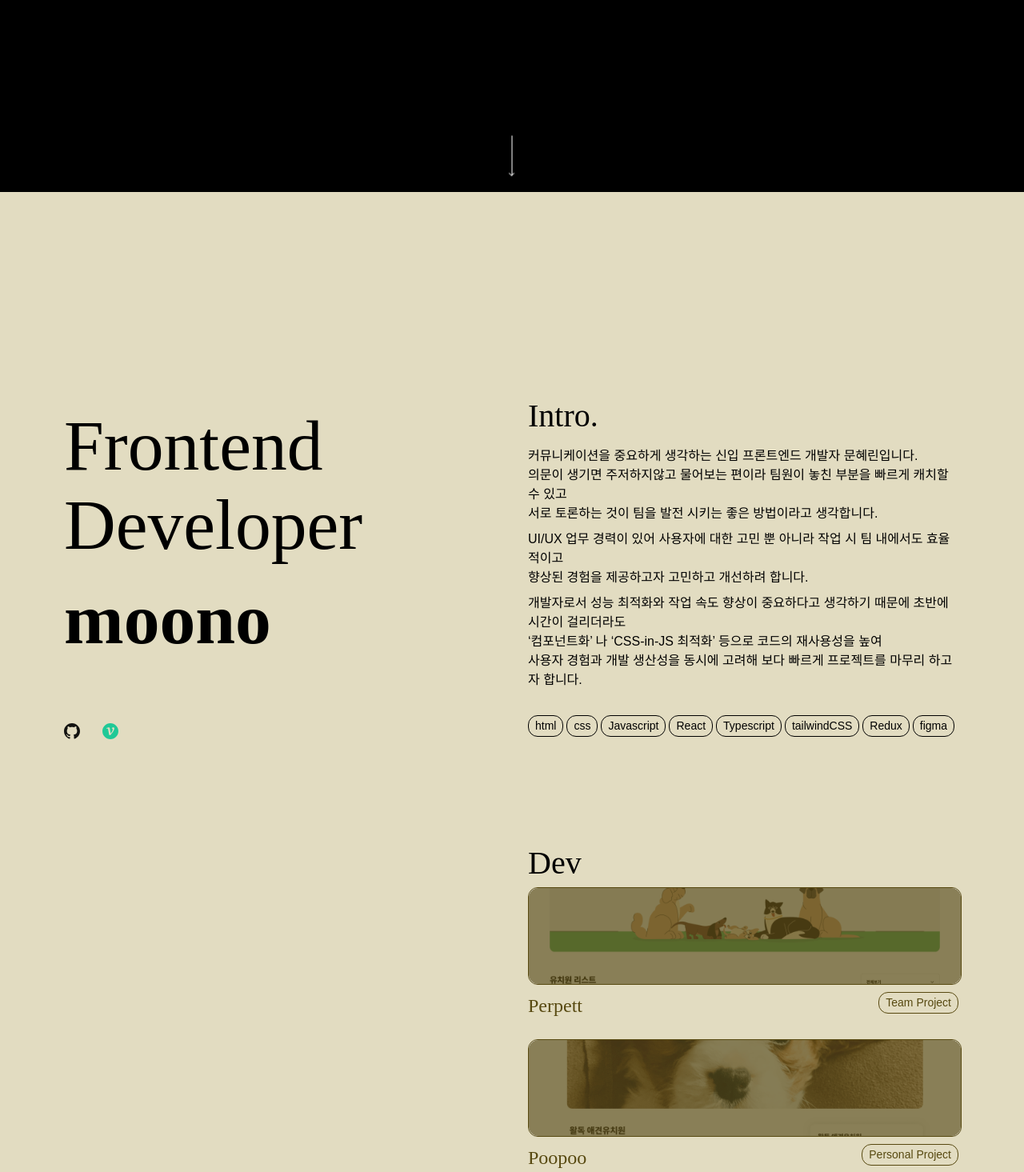
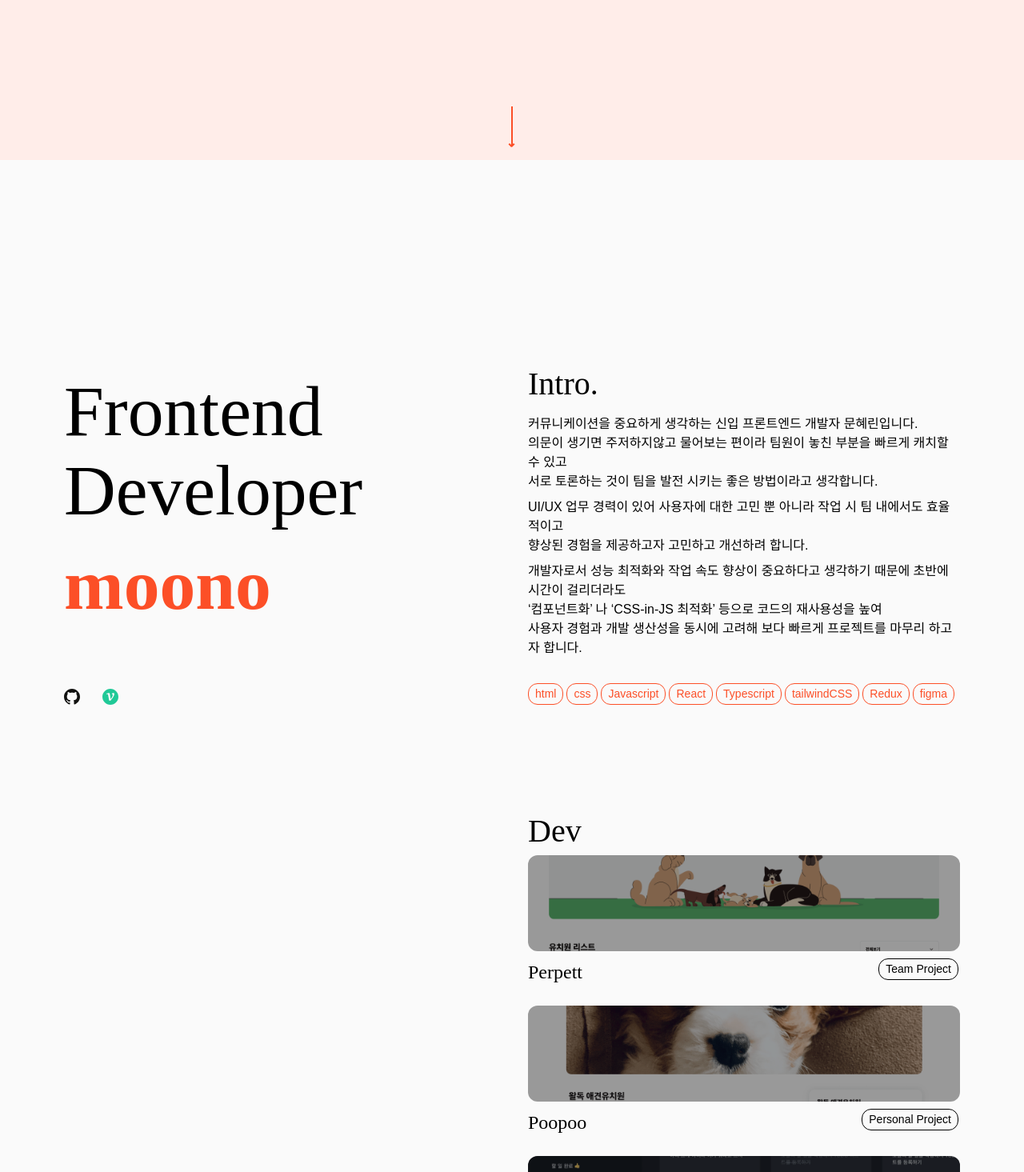
Before and after one commit to moonozz/portfolio, a React (Create React App) app: page / in a window 1280 px wide. Shown: the part 560-2025 px from the top of the page at 80% size. Built offline with nearby package versions, Linux system fonts and the light colour scheme; a web font is replaced by a local one.

Commit message:
:lipstick: Style: color 수정

```diff
--- a/src/component/Card.jsx
+++ b/src/component/Card.jsx
@@ -97,7 +97,7 @@ function Card({ id, text, items, imgUrl, theme }) {
           <TagGroup>
             <Tag
               items={items}
-              borderColor={theme.color.mainDark}
+              borderColor={theme.color.black}
               key={items.index}
             />
           </TagGroup>
@@ -111,8 +111,9 @@ export default withTheme(Card);
 
 const StyleLink = styled(Link)`
   &:hover {
-    text-decoration: none;
-    font-weight: 900;
+    /* text-decoration: none; */
+    /* font-weight: 900; */
+    /* color: ${({ theme }) => theme.color.main}; */
   }
 `;
 
@@ -121,6 +122,10 @@ const CardDiv = styled.div`
   flex-direction: column;
   margin-bottom: 2.4rem;
   will-change: animation, keyframe;
+  /* color: ${({ theme }) => theme.color.black}; */
+  &:hover {
+    /* color: ${({ theme }) => theme.color.main}; */
+  }
 `;
 
 const Img = styled.div`
@@ -130,11 +135,12 @@ const Img = styled.div`
   height: 12rem;
   background: center / cover no-repeat
     url(${process.env.PUBLIC_URL}/assets/${props => props.$image});
-  border: 0.1rem solid ${({ theme }) => theme.color.mainDark};
   transition: all 0.5s;
-  /* transition: height cubic-bezier(0.4, 0, 1, 1) 300ms; */
+  color: ${({ theme }) => theme.color.black};
+
   &:hover {
     height: 30.8rem;
+    color: ${({ theme }) => theme.color.main};
   }
   &::after {
     position: absolute;
@@ -143,9 +149,8 @@ const Img = styled.div`
     left: 0;
     bottom: 0;
     content: '';
-    background-color: ${({ theme }) => theme.color.mainDark};
-    /* mix-blend-mode: normal; */
-    opacity: 0.7;
+    background-color: ${({ theme }) => theme.color.black};
+    opacity: 0.4;
     border-radius: 1.2rem;
   }
 `;
@@ -155,6 +160,11 @@ const Content = styled.div`
   justify-content: space-between;
   align-items: center;
   margin-top: 0.8rem;
+  &:hover {
+    text-decoration: none;
+    /* font-weight: 900; */
+    color: ${({ theme }) => theme.color.main};
+  }
 `;
 
 const TagGroup = styled.div`
@@ -162,7 +172,7 @@ const TagGroup = styled.div`
 `;
 
 const Title = styled.h4`
-  color: ${({ theme }) => theme.color.mainDark};
+  color: ${({ theme }) => theme.color.black};
   font-family: 'Clash Display';
   font-size: 1.8rem;
 
--- a/src/component/Header.jsx
+++ b/src/component/Header.jsx
@@ -62,7 +62,7 @@ const HeaderSec = styled.header`
     font-weight: 600;
     /* color: ${({ theme }) => theme.color.white}; */
     color: ${({ theme, back }) =>
-      back === 'main' ? theme.color.white : theme.color.black};
+      back === 'main' ? theme.color.main : theme.color.black};
   }
   @media ${({ theme }) => theme.tablet} {
     width: calc(100% - 6.4rem);
--- a/src/pages/Home.jsx
+++ b/src/pages/Home.jsx
@@ -122,7 +122,7 @@ function Home({ theme }) {
               <Tag
                 key={skillArr.indexOf}
                 items={skillArr}
-                borderColor={theme.color.black}
+                borderColor={theme.color.main}
               />
             </TagGroup>
           </Intro>
@@ -165,9 +165,9 @@ export default withTheme(Home);
 const Main = styled.section`
   display: flex;
   position: relative;
-  background-color: ${({ theme }) => theme.color.black};
+  background-color: ${({ theme }) => theme.color.mainLight};
   justify-content: center;
-  height: 100vh;
+  height: 95vh;
   width: 100vw;
 `;
 
@@ -217,7 +217,7 @@ const FlowTitle = styled.div`
 `;
 
 const Outline = styled.span`
-  color: ${({ theme }) => theme.color.black};
+  color: ${({ theme }) => theme.color.mainLight};
   -webkit-text-stroke: 0.1rem ${({ theme }) => theme.color.main};
   display: inline-block;
   font-weight: 900;
@@ -241,14 +241,14 @@ const Arrow = styled.span`
   position: absolute;
   bottom: 5%;
   width: 3rem;
-  height: 0.1rem;
-  background-color: ${({ theme }) => theme.color.white};
+  height: 0.2rem;
+  background-color: ${({ theme }) => theme.color.main};
   transform: rotateZ(90deg);
   animation: ${arrowAni} 1s linear infinite;
 
   &::before {
     content: '';
-    border-bottom: 0.1rem solid ${({ theme }) => theme.color.white};
+    border-bottom: 0.2rem solid ${({ theme }) => theme.color.main};
     position: absolute;
     width: 20%;
 
@@ -258,7 +258,7 @@ const Arrow = styled.span`
   }
   &::after {
     content: '';
-    border-bottom: 0.1rem solid ${({ theme }) => theme.color.white};
+    border-bottom: 0.2rem solid ${({ theme }) => theme.color.main};
     position: absolute;
     width: 20%;
 
@@ -285,7 +285,7 @@ const Arrow = styled.span`
 `;
 
 const Content = styled.section`
-  background-color: ${({ theme }) => theme.color.main};
+  background-color: ${({ theme }) => theme.color.lightGray100};
   display: flex;
   position: relative;
   flex-direction: column;
@@ -329,6 +329,9 @@ const StickyTxt = styled.div`
   h3:first-child {
     margin-bottom: 2rem;
     font-weight: 400;
+  }
+  h3:last-child {
+    color: ${({ theme }) => theme.color.main};
   }
   @media ${({ theme }) => theme.tablet} {
     font-size: 7vw;
--- a/src/pages/ProductPage.jsx
+++ b/src/pages/ProductPage.jsx
@@ -133,7 +133,7 @@ function ProductPage() {
 export default ProductPage;
 
 const Container = styled.div`
-  background-color: ${({ theme }) => theme.color.lightGray};
+  background-color: ${({ theme }) => theme.color.lightGray150};
   color: ${({ theme }) => theme.color.black};
   position: relative;
   padding-top: 4.8rem;
@@ -152,7 +152,6 @@ const Title = styled.h2`
   @media ${({ theme }) => theme.tablet} {
     display: block;
     font-family: 'Clash Display';
-    /* color: ${({ theme }) => theme.color.mainDark}; */
     font-size: 9.6rem;
     font-weight: 900;
     padding: 9.6rem 8rem 3.2rem;
--- a/src/styles/theme.js
+++ b/src/styles/theme.js
@@ -8,9 +8,11 @@ const color = {
   white: '#fff',
   black: '#000',
   lightGrayYello: '#FCF6EF',
-  lightGray: '#F5F5F5',
-  main: '#E2DCC1',
-  mainLight: '#F0EEE3',
+  lightGray150: '#F5F5F5',
+  lightGray100: '#FAFAFA',
+  darkGray: '#2E2E2E',
+  main: '#FC4F27',
+  mainLight: '#FFEDE9',
   mainDark: '#574910',
   mainDim: '#A08E45',
 };
```
